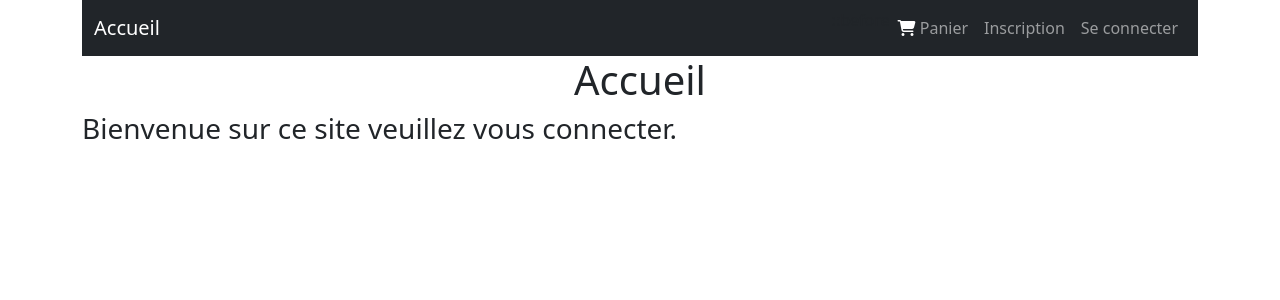
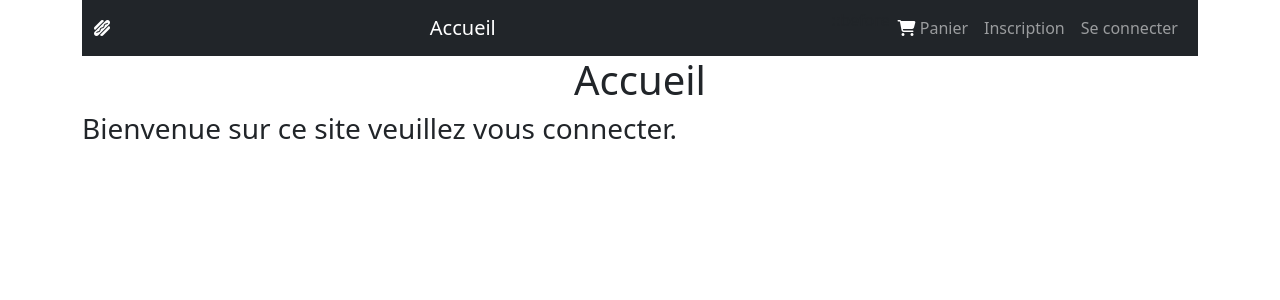
Before and after one commit to Sir-Thom/php-Tp, a PHP site: page / in a window 1280 px wide. Shown: the top 300 px of the page. Run offline with PHP 8.4, Linux system fonts and the light colour scheme; some libraries are stand-ins or nearby versions.

Commit message:
petit base3

```diff
--- a/views/Menu.php
+++ b/views/Menu.php
@@ -1,10 +1,9 @@
 <!-- Nav tabs -->
-<header>
 
-</header>
 <script></script>
 <nav class="navbar navbar-dark bg-dark navbar-expand-lg d">
     <div class="container-fluid">
+    <i  style="color:white;" class="fa-solid fa-hotdog"></i>
         <a class="navbar-brand" href="index.php">Accueil</a>
         <button class="navbar-toggler" type="button" data-bs-toggle="collapse"
             data-bs-target="#navbarNavAltMarkup"
```
